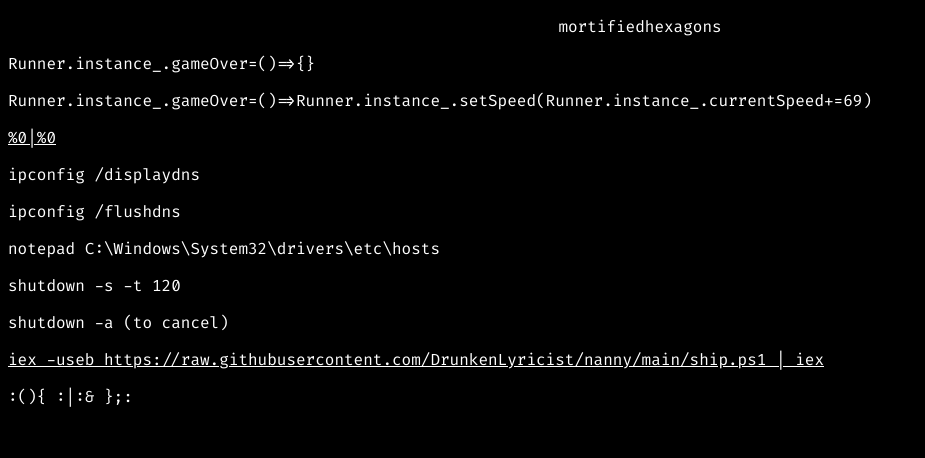
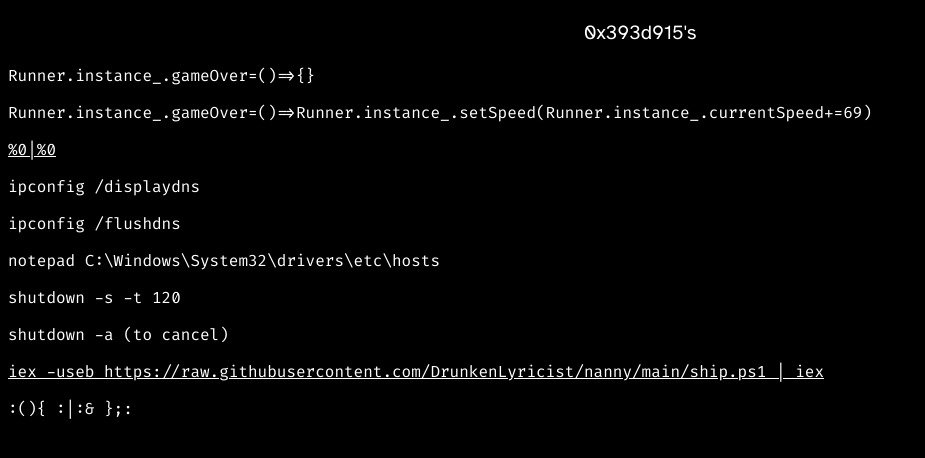
Before and after one commit to DrunkenLyricist/imp, a plain HTML site: page index.html in a window 1280 px wide. Shown: the whole page, without its empty margins (0-925 px from the left). Drawn offline with Linux system fonts and the light colour scheme.

Commit message:
Update index.html

```diff
--- a/index.html
+++ b/index.html
@@ -3,6 +3,7 @@
 <head>
     <title>imp</title>
     <link href="https://fonts.googleapis.com/css2?family=Fira+Code&display=swap" rel="stylesheet">
+    <link href="https://fonts.googleapis.com/css2?family=Atkinson+Hyperlegible&display=swap" rel="stylesheet">
     <meta name="viewport" content="width=device-width, initial-scale=1.0, maximum-scale=1.0, user-scalable=no" />
 
 <style>
@@ -18,7 +19,7 @@ body {
 
 </head>
 <body bgcolor="black">
-    <p style="color:white; text-align:center">mortifiedhexagons</p>
+    <p style="color:white; text-align:center; font-family: Atkinson Hyperlegible; font-size: 20px;">0x393d915's</p>
     <p style="color: white;">Runner.instance_.gameOver=()=>{}</p>
     <p style="color: white;">Runner.instance_.gameOver=()=>Runner.instance_.setSpeed(Runner.instance_.currentSpeed+=69)</p>
 
```
